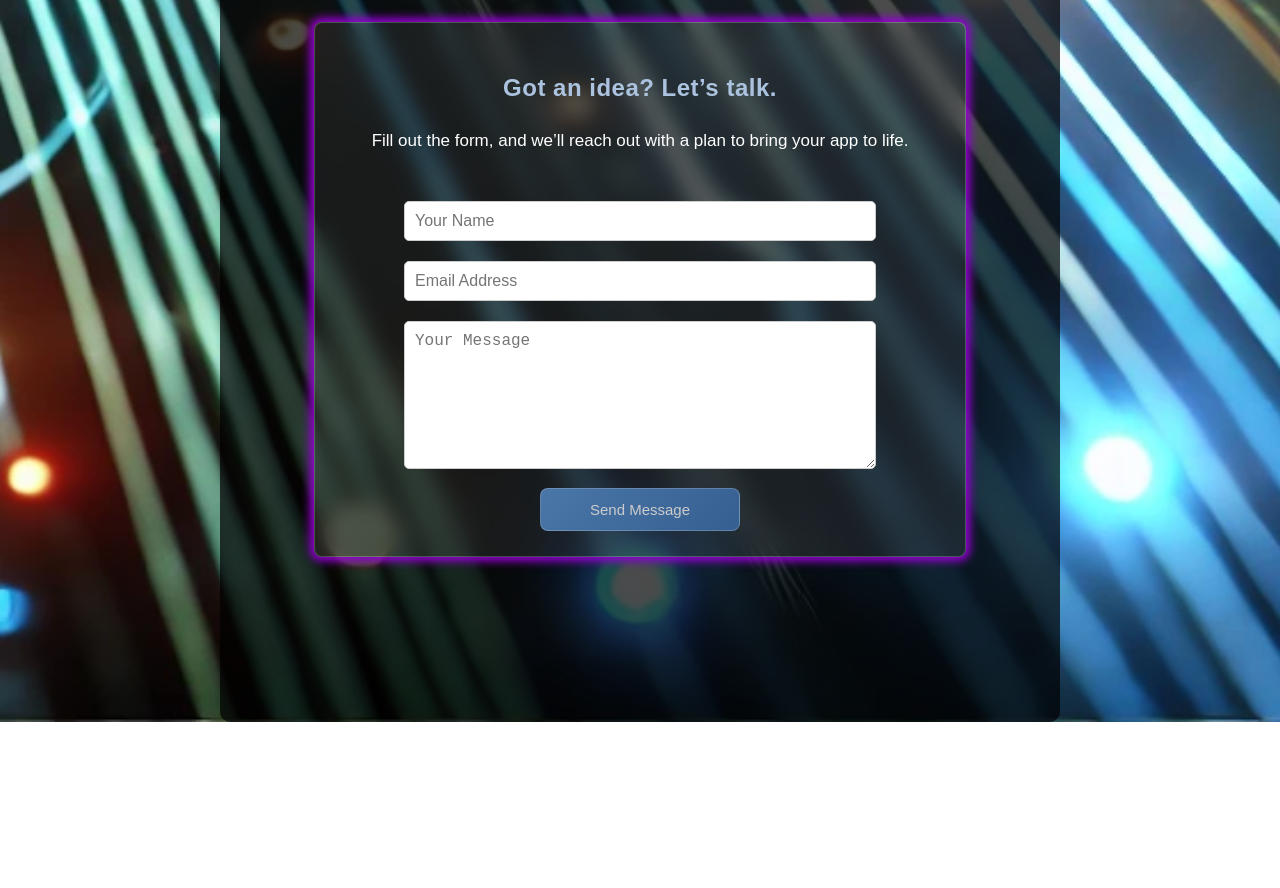
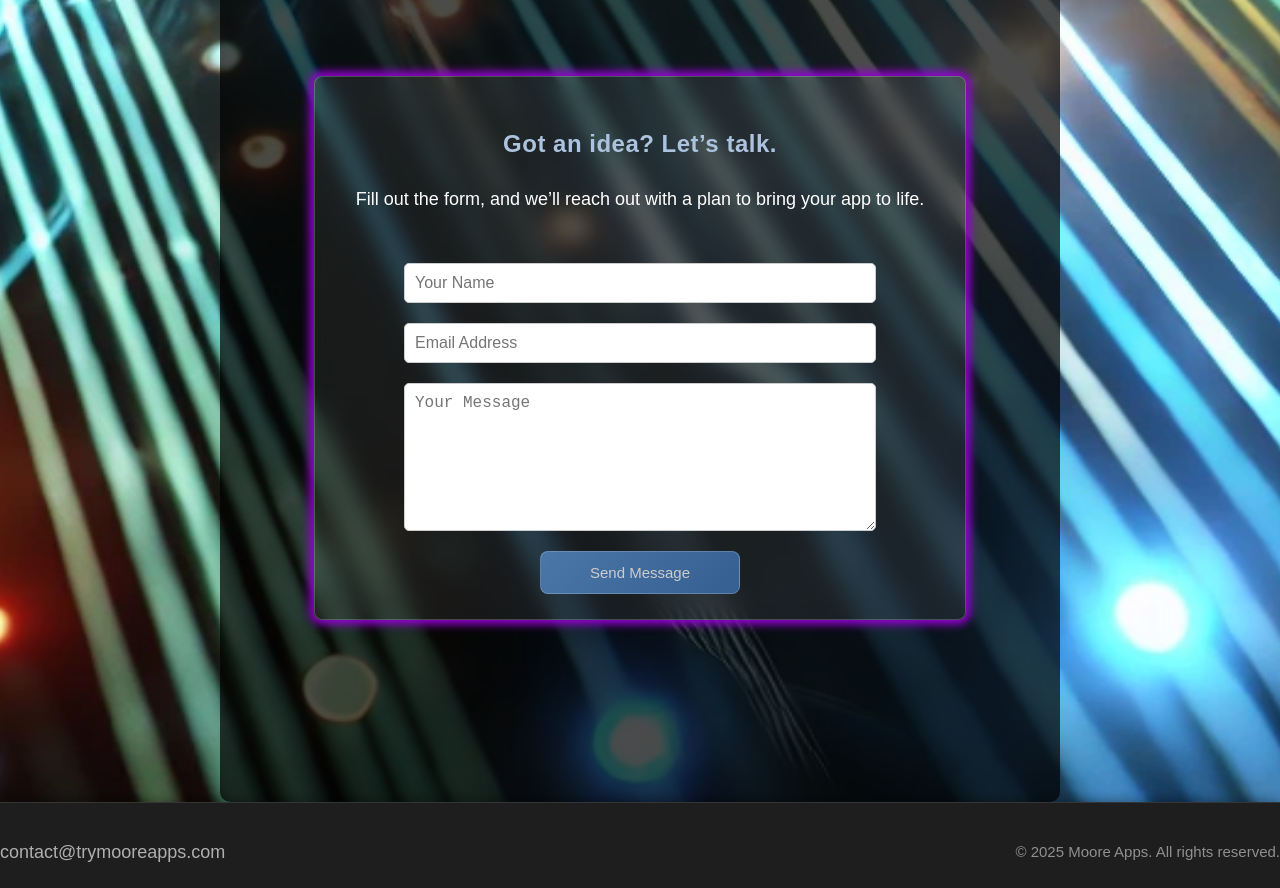
Before and after one commit to aneshamoore/moore-apps, a plain HTML site: page index.html in a window 1280 px wide. Shown: the part 1620-2508 px from the top of the page. Before the commit the page ends 2342 px from the top, so only its background shows below. Drawn offline with Linux system fonts and the light colour scheme.

Commit message:
revise, revise, revise

```diff
--- a/index.html
+++ b/index.html
@@ -16,8 +16,8 @@
 
         body {
             font-family: 'Poppins', sans-serif;
-            font-size: 17px;
-            line-height: 1.7;
+            font-size: 18px;
+            line-height: 1.8;
             margin: 0;
             padding: 0;
             background: url('assets/background.png') no-repeat center center/cover;
@@ -60,8 +60,8 @@
         }
 
         p {
-            font-size: 17px;
-            font-weight: 300;
+            font-size: 18px;
+            font-weight: 400;
             margin-bottom: 5px;
             line-height: 1.8;
         }
@@ -148,6 +148,48 @@
             width: 500px;
             height: auto;
         }
+
+        footer {
+            background: #1E1E1E;
+            /* Dark gray background */
+            color: #FFFFFF;
+            /* White text for contrast */
+            text-align: center;
+            padding: 15px 0;
+            font-size: 14px;
+            font-weight: 400;
+            border-top: 1px solid rgba(255, 255, 255, 0.1);
+            box-shadow: 0 -2px 10px rgba(0, 0, 0, 0.3);
+        }
+
+        .footer-container {
+            display: flex;
+            justify-content: space-between;
+            align-items: center;
+            gap: 20px;
+            flex-wrap: wrap;
+        }
+
+        .footer-email a {
+            color: #AFAFAF;
+            text-decoration: none;
+            display: flex;
+            align-items: center;
+
+        }
+
+        .footer-email a:hover {
+            text-decoration: underline;
+        }
+
+        .footer-copyright {
+            font-size: 15px;
+            margin-bottom: 3px;
+            opacity: 0.5;
+            display: flex;
+            align-items: center;
+
+        }
     </style>
 </head>
 
@@ -199,7 +241,7 @@
             <p>Fill out the form, and we’ll reach out with a plan to bring your app to
                 life.</p>
             <br>
-            <form action="https://formspree.io/f/YOUR_FORM_ID" method="POST">
+            <form action="https://formspree.io/f/mwpvaywa" method="POST">
                 <input type="text" name="name" placeholder="Your Name" required>
                 <input type="email" name="email" placeholder="Email Address" required>
                 <textarea rows="7" name="message" placeholder="Your Message" required></textarea>
@@ -213,5 +255,15 @@
         <br>
     </div>
 </body>
+<footer>
+    <div class="footer-container">
+        <p class="footer-email">
+            <a href="mailto:contact@trymooreapps.com">contact@trymooreapps.com</a>
+        </p>
+        <p class="footer-copyright">
+            &copy; 2025 Moore Apps. All rights reserved.
+        </p>
+    </div>
+</footer>
 
 </html>
```
